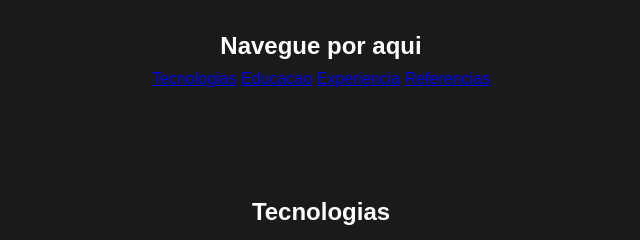
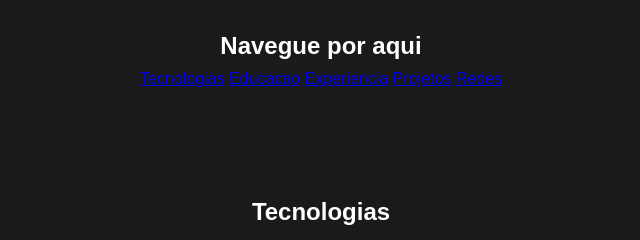
Before and after one commit to ungaratto93/ungaratto93.github.io, a plain HTML site: page index.html in a window 1280 px wide. Shown: the part 240-480 px from the top of the page, 319-959 px from the left. Drawn offline with Linux system fonts and the light colour scheme.

Commit message:
Update index.html

```diff
--- a/index.html
+++ b/index.html
@@ -99,7 +99,8 @@
             <a href="#tech-section">Tecnologias</a>
             <a href="#educacao-formal">Educacao</a>
             <a href="#experiencia-profissional">Experiencia</a>
-            <a href="#referencias-bibliograficas">Referencias</a>
+            <a href="#projetos">Projetos</a>
+            <a href="#redes">Redes</a>
     </nav>
     </section>
 
@@ -142,7 +143,7 @@
     </section>
 
 
-    <section>
+    <section id="projetos">
         <h2>Projetos</h2>
         <article>
             <a href="https://github.com/ungaratto93/fx" target="__blank"> > API para calculo cambial, seguindo princípios de arquitetura limpa</a>
@@ -153,7 +154,7 @@
     </section>
 
 
-    <section id="tech-section">
+    <section id="redes">
         <h2>Redes</h2>
         <div class="tech-icons">
             <a href="https://remoteok.com/@ungaratto93" target="__blank">
```
